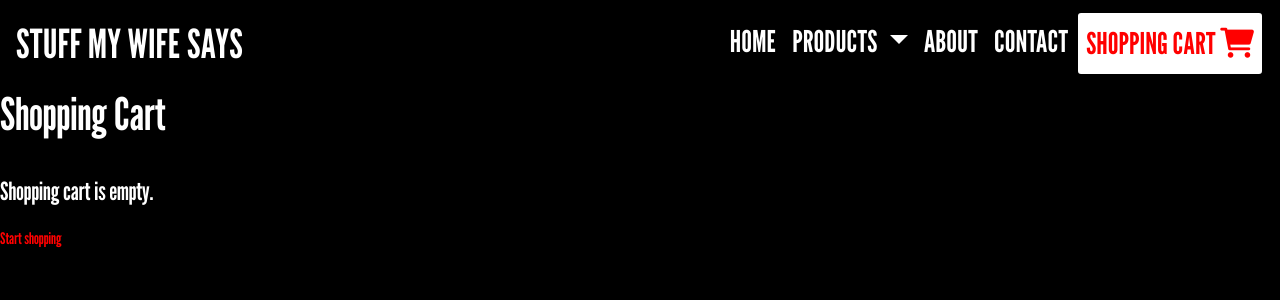
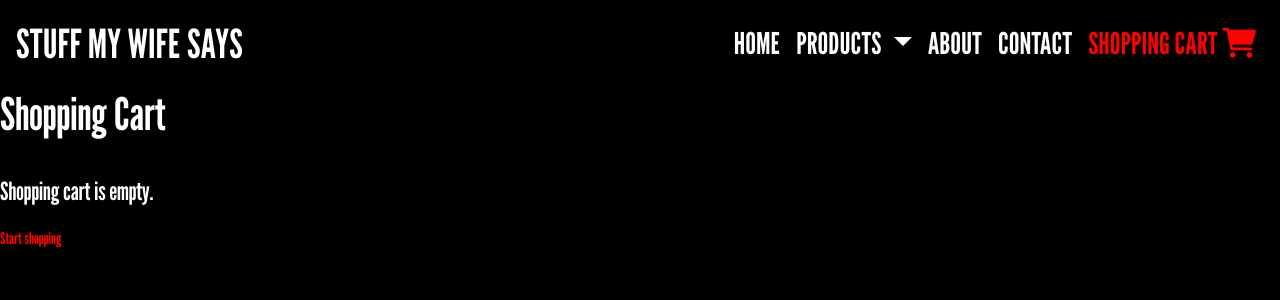
Before and after one commit to JackPflaum/StuffMyWifeSays, a Django app: page /shopping_cart/ in a window 1280 px wide. Shown: the top 300 px of the page. Run offline with Django 4.2, Linux system fonts and the light colour scheme; data that the repository does not hold is empty; some libraries are stand-ins or nearby versions.

Commit message:
removed nav bar cart btn and changed to red link

```diff
--- a/Stuff_My_Wife_Says/static/css/styles.css
+++ b/Stuff_My_Wife_Says/static/css/styles.css
@@ -113,18 +113,15 @@ label {
     font-size: 20px;
 }
 
-/*shopping cart link*/
-.cart-btn {
-    background-color: white;
+/*shopping cart nav link color*/
+.cart-nav-link,
+.cart-nav-link i {
     color: red !important;
-    border: 2px solid black;
-    border-radius: 5px;
-    transition: 0.5s ease;
 }
 
-.cart-btn:hover {
-    background-color: black;
-    color: red;
+.cart-nav-link:hover,
+.cart-nav-link:hover i {
+    color: white !important;
 }
 
 
--- a/Stuff_My_Wife_Says/templates/base.html
+++ b/Stuff_My_Wife_Says/templates/base.html
@@ -47,7 +47,7 @@
           <a class="nav-link" href="{% url 'contact' %}">CONTACT</a>
         </li>
         <li class="nav-item">
-          <a class="nav-link btn cart-btn" href="{% url 'shopping_cart' %}">SHOPPING CART <i class="fas fa-shopping-cart cart-icon"></i></a>
+          <a class="nav-link cart-nav-link" href="{% url 'shopping_cart' %}">SHOPPING CART <i class="fas fa-shopping-cart cart-icon"></i></a>
         </li>
       </ul>
     </div>
```
